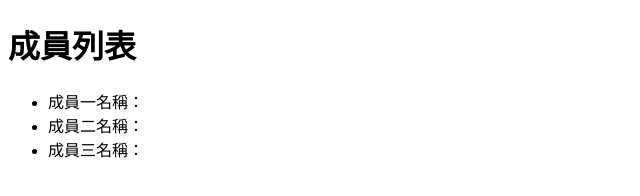
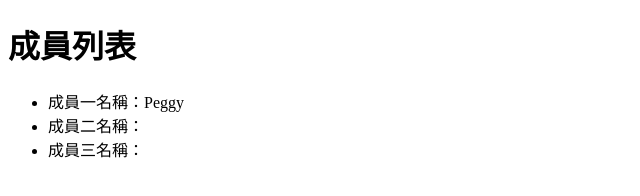
Before and after one commit to Peggy123123/1110-1, a plain HTML site: page index.html in a window 1280 px wide. Shown: the full height of the page, 0-640 px from the left. Drawn offline with Linux system fonts and the light colour scheme.

Commit message:
新增成員a名稱

```diff
--- a/index.html
+++ b/index.html
@@ -8,7 +8,7 @@
 <body>
     <h1>成員列表</h1>
     <ul>
-        <li>成員一名稱：</li>
+        <li>成員一名稱：Peggy</li>
         <li>成員二名稱：</li>
         <li>成員三名稱：</li>
     </ul>
```
